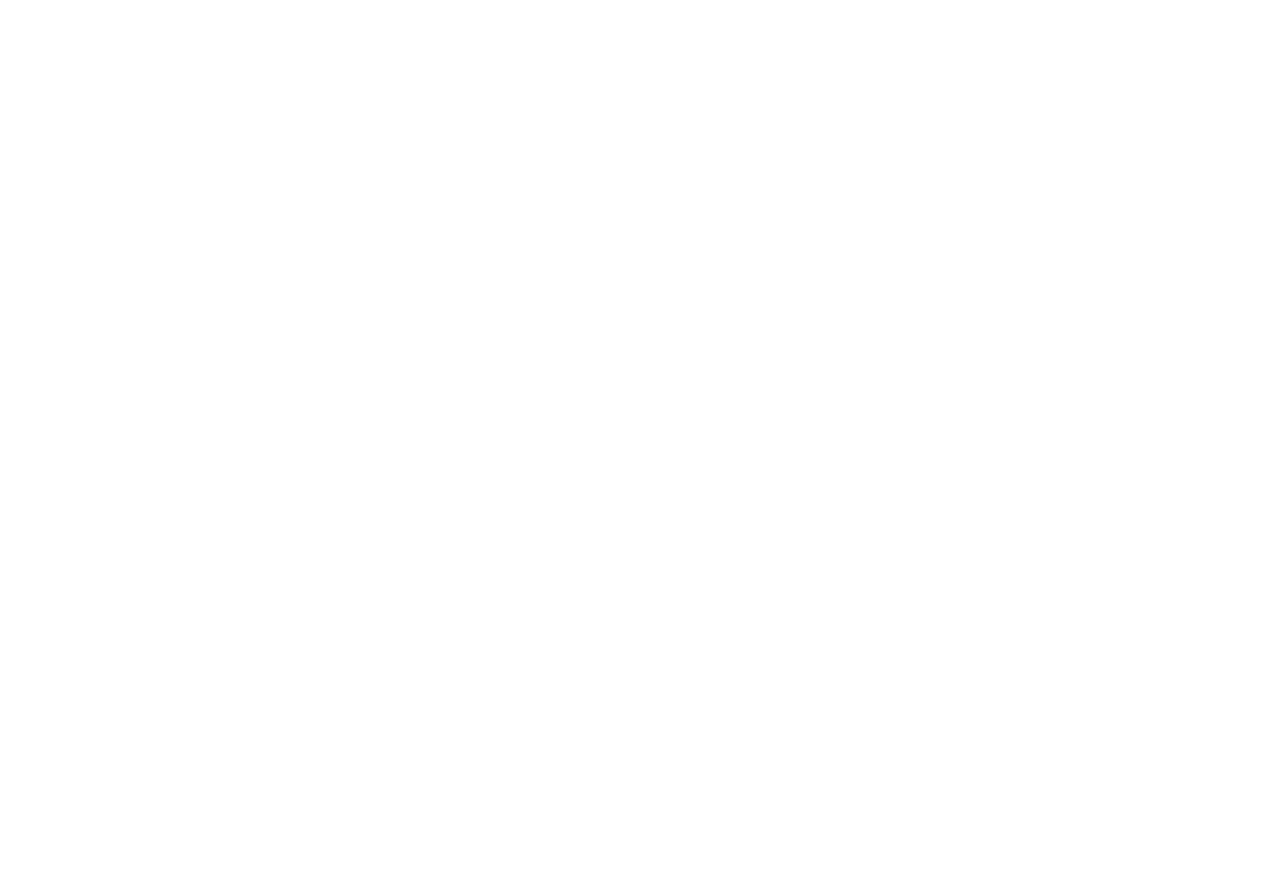
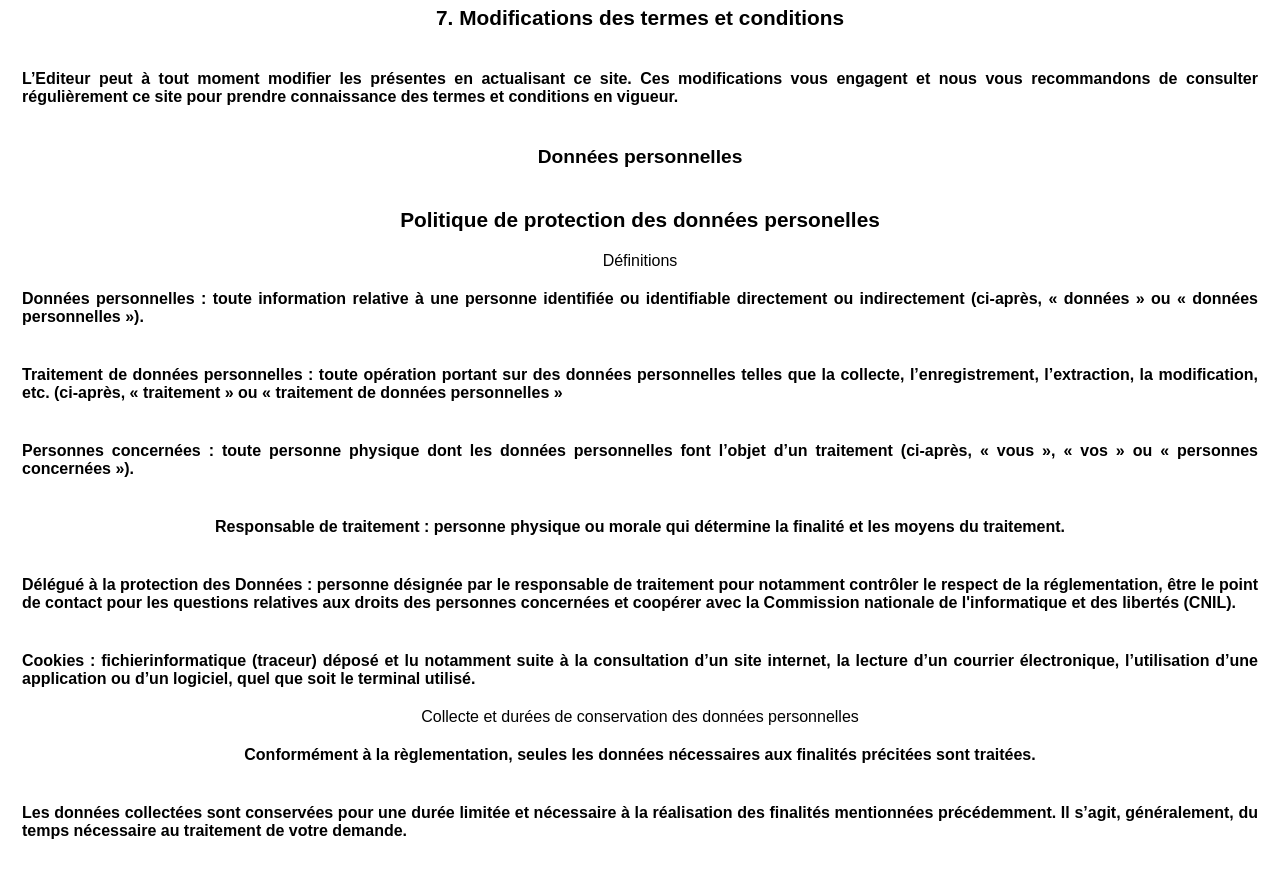
Before and after one commit to Ben43200/brunel-vite, a React (Vite) app: page /mentions-legales in a window 1280 px wide. Shown: the part 1900-2780 px from the top of the page. Before the commit the page ends 1845 px from the top, so only its background shows below. Built offline with nearby package versions, Linux system fonts and the light colour scheme.

Commit message:
ajout mentions légales

```diff
--- a/src/pages/mentions/MentionsLegales.jsx
+++ b/src/pages/mentions/MentionsLegales.jsx
@@ -113,9 +113,103 @@ const MentionsLegales = () => {
         mentionner le nom de l’auteur du document.
       </p>
       <ul className="liens-credits">
-      <li>©Eloïse Baslé | Studio Septem</li>
-      <li>©Anne-Christine Brunel</li>
+        <li>©Eloïse Baslé | Studio Septem</li>
+        <li>©Anne-Christine Brunel</li>
       </ul>
+      <h3 className="mentions-title">6. Inquiétudes</h3>
+      <p className="mentions-text">
+        Si vous pensez que l’Editeur n'a pas respecté les points qui précèdent,
+        nous vous remercions de nous le faire savoir en adressant un courrier à
+        l'adresse suivante : Benjamin Dollfus, 8B rue des jardins , 26400
+        Aouste-sur-sye. Nous nous chargerons alors d'identifier et de corriger
+        le problème.
+      </p>
+      <h3 className="mentions-title">
+        7. Modifications des termes et conditions
+      </h3>
+      <p className="mentions-text">
+        L’Editeur peut à tout moment modifier les présentes en actualisant ce
+        site. Ces modifications vous engagent et nous vous recommandons de
+        consulter régulièrement ce site pour prendre connaissance des termes et
+        conditions en vigueur.
+      </p>
+      <h2>Données personnelles</h2>
+      <h3 className="mentions-title">
+        Politique de protection des données personelles
+      </h3>
+      <p>Définitions</p>
+      <p className="mentions-text">
+        Données personnelles : toute information relative à une personne
+        identifiée ou identifiable directement ou indirectement (ci-après, «
+        données » ou « données personnelles »).
+      </p>
+      <p className="mentions-text">
+        Traitement de données personnelles : toute opération portant sur des
+        données personnelles telles que la collecte, l’enregistrement,
+        l’extraction, la modification, etc. (ci-après, « traitement » ou «
+        traitement de données personnelles »
+      </p>
+      <p className="mentions-text">
+        Personnes concernées : toute personne physique dont les données
+        personnelles font l’objet d’un traitement (ci-après, « vous », « vos »
+        ou « personnes concernées »).
+      </p>
+      <p className="mentions-text">
+        Responsable de traitement : personne physique ou morale qui détermine la
+        finalité et les moyens du traitement.
+      </p>
+      <p className="mentions-text">
+        Délégué à la protection des Données : personne désignée par le
+        responsable de traitement pour notamment contrôler le respect de la
+        réglementation, être le point de contact pour les questions relatives
+        aux droits des personnes concernées et coopérer avec la Commission
+        nationale de l'informatique et des libertés (CNIL).
+      </p>
+      <p className="mentions-text">
+        Cookies : fichierinformatique (traceur) déposé et lu notamment suite à
+        la consultation d’un site internet, la lecture d’un courrier
+        électronique, l’utilisation d’une application ou d’un logiciel, quel que
+        soit le terminal utilisé.
+      </p>
+      <p>Collecte et durées de conservation des données personnelles</p>
+      <p className="mentions-text">
+        Conformément à la règlementation, seules les données nécessaires aux
+        finalités précitées sont traitées.
+      </p>
+      <p className="mentions-text">
+        Les données collectées sont conservées pour une durée limitée et
+        nécessaire à la réalisation des finalités mentionnées précédemment. Il
+        s’agit, généralement, du temps nécessaire au traitement de votre
+        demande.
+      </p>
+      <p className="mentions-text">
+        Mme Brunel s'engage à ne conserver les données qui lui sont communiquées
+        notamment par mail, téléphone ou par le biais du formulaire de contact
+        pendant une durée maximum de 12 mois conformément à la loi.
+      </p>
+      <p>Vos droits</p>
+      <p className="mentions-text">
+        Conformément à la réglementation, vous pouvez accéder aux données vous
+        concernant. Le cas échéant, vous pouvez demander la rectification ou
+        l’effacement de celles-ci, obtenir la limitation du traitement de ces
+        données ou vous y opposer pour des raisons tenant à votre situation
+        particulière. Vous pouvez également définir des directives relatives à
+        la conservation, à l’effacement et à la communication de vos données
+        personnelles après votre décès.
+      </p>
+      <p className="mentions-text">
+        Si vous estimez, après nous avoir contactés, que vos droits ne sont pas
+        respectés, vous pouvez introduire une réclamation auprès d’une autorité
+        de contrôle compétente, la CNIL pour la France.
+      </p>
+      <p>Cookies</p>
+      <p className="mentions-text">Le site n'utilise aucun cookie.</p>
+      <p>La mise à jour de la politique</p>
+      <p className="mentions-text">
+        La présente Politique de protection des données à caractère personnel
+        peut être actualisée, à tout moment, en fonction des évolutions du
+        traitement ou si la Loi l’exige.
+      </p>
     </main>
   );
 };
--- a/src/pages/mentions/mentionslegales.scss
+++ b/src/pages/mentions/mentionslegales.scss
@@ -8,7 +8,7 @@
 //  margin: 0px 200px;
 }
 .mentions-container >h2{
-    font-size: 2rem;
+    font-size: 1.2rem;
     color: black;
     padding: 20px;
     font-weight: 900;
```
